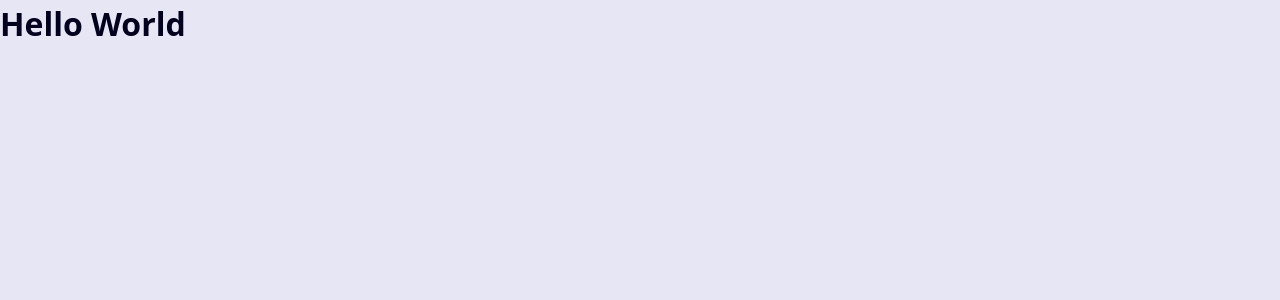
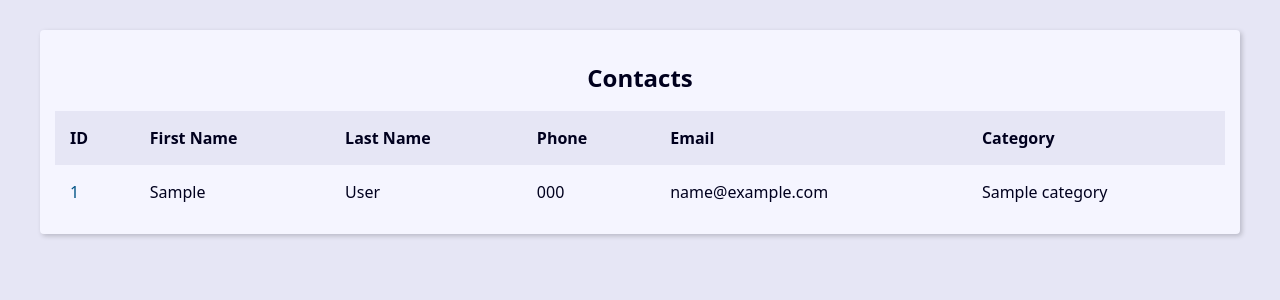
Before and after one commit to fellipemarconi/Address-Book, a Django app: page / in a window 1280 px wide. Shown: the top 300 px of the page. Run offline with Django 5.2, Linux system fonts and the light colour scheme; tables that the repository leaves empty hold one stand-in row (values such as "Sample post").

Commit message:
I created a variable in index view that there're a list of contacts also i created a context with this variable and i made the table in index.html after this i extended this index to principal index in the app contact

```diff
--- a/contact/templates/contact/index.html
+++ b/contact/templates/contact/index.html
@@ -1,12 +1,46 @@
-{% load static %}<!DOCTYPE html>
-<html lang="en">
-<head>
-    <meta charset="UTF-8">
-    <meta name="viewport" content="width=device-width, initial-scale=1.0">
-    <title>Document</title>
-    <link rel="stylesheet" href="{% static "global/css/style.css" %}">
-</head>
-<body>
-    <h1>Hello World</h1>
-</body>
-</html>
+{% extends "global/index.html" %}
+{% block content %}
+    <div class="responsive-table">
+        <table class="contacts-table">
+            <caption class="table-caption">
+                Contacts
+            </caption>
+            <thead>
+                <tr class="table-row table-row-header">
+                    <th class="table-header">ID</th>
+                    <th class="table-header">First Name</th>
+                    <th class="table-header">Last Name</th>
+                    <th class="table-header">Phone</th>
+                    <th class="table-header">Email</th>
+                    <th class="table-header">Category</th>
+                </tr>
+            </thead>
+            <tbody>
+                {% for contact in contacts %}
+                    <tr class="table-row">
+                        <td class="table-cel">
+                            <a href="#" class="table-link">
+                                {{ contact.id }}
+                            </a>
+                        </td>
+                        <td class="table-cel">
+                            {{ contact.first_name }}
+                        </td>
+                        <td class="table-cel">
+                            {{ contact.last_name }}
+                        </td>
+                        <td class="table-cel">
+                            {{ contact.phone }}
+                        </td>
+                        <td class="table-cel">
+                            {{ contact.email }}
+                        </td>
+                        <td class="table-cel">
+                            {{ contact.category }}
+                        </td>
+                    </tr>
+                {% endfor %}
+            </tbody>
+        </table>
+    </div>
+{% endblock content %}
--- a/contact/views/contact_views.py
+++ b/contact/views/contact_views.py
@@ -1,4 +1,11 @@
 from django.shortcuts import render
+from contact.models import Contact
 
 def index(request):
-    return render(request, 'contact/index.html')
+    contacts = Contact.objects.filter(show=True).order_by('-id')
+
+    context = {
+        'contacts': contacts,
+    }
+
+    return render(request, 'contact/index.html', context=context)
--- /dev/null
+++ b/templates/global/index.html
@@ -0,0 +1,14 @@
+{% load static %}<!DOCTYPE html>
+<html lang="en">
+<head>
+    <meta charset="UTF-8">
+    <meta name="viewport" content="width=device-width, initial-scale=1.0">
+    <title>Document</title>
+    <link rel="stylesheet" href="{% static "global/css/style.css" %}">
+</head>
+<body>
+    <main class="content">
+        {% block content %}{% endblock content %}
+    </main>
+</body>
+</html>
```
